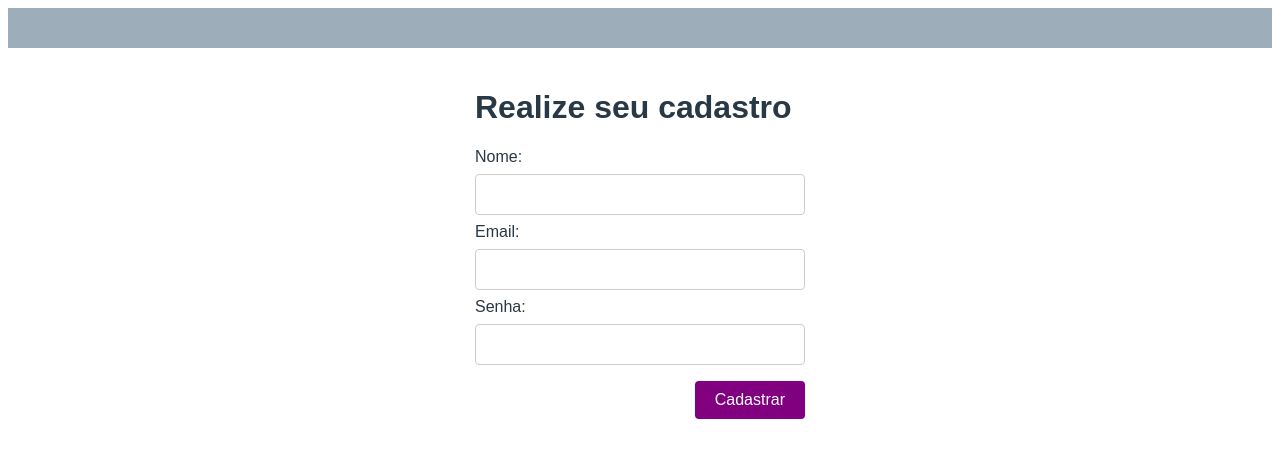
After one commit to Andre-06/quicklist, a Django app: page /auth/signup/ in a window 1280 px wide. The commit adds this page. Shown: the top 458 px of the page. Run offline with Django 4.2, Linux system fonts and the light colour scheme.

Commit message:
criação página cadastro

```diff
--- a/users/templates/login.html
+++ b/users/templates/login.html
@@ -17,7 +17,7 @@
       }
       form {
         margin: 0 auto;
-        max-width: 300px;
+        max-width: 330px;
         padding: 20px;
         text-align: left;
       }
--- /dev/null
+++ b/users/templates/signup.html
@@ -0,0 +1,76 @@
+{% load static %}
+<!DOCTYPE html>
+<html>
+  <head>
+    <title>Login</title>
+    <style>
+      body {
+        background-color: white;
+        font-family: Arial, sans-serif;
+        color: #293845;
+      }
+      header {
+        background-color: #9eadba;
+        color: white;
+        text-align: center;
+        padding: 10px;
+      }
+      form {
+        margin: 0 auto;
+        max-width: 330px;
+        padding: 20px;
+        text-align: left;
+      }
+      input[type="text"],
+      input[type="email"],
+      input[type="password"] {
+        width: 100%;
+        padding: 12px 20px;
+        margin: 8px 0;
+        display: inline-block;
+        border: 1px solid #ccc;
+        border-radius: 4px;
+        box-sizing: border-box;
+      }
+      button[type="submit"] {
+        background-color: purple;
+        border: none;
+        color: white;
+        padding: 10px 20px;
+        text-align: center;
+        text-decoration: none;
+        display: inline-block;
+        font-size: 16px;
+        margin: 8px 0;
+        border-radius: 4px;
+        cursor: pointer;
+      }
+      button[type="submit"]:hover {
+        background-color: #6A0DAD;
+      }
+      .btn{
+        text-align: right;
+      }
+    </style>
+  </head>
+  <body>
+    <header>
+      <h2>
+    </header>
+    <form>
+      <h1>Realize seu cadastro</h1>
+      <label for="username">Nome:</label>
+      <input type="text" id="username" name="username" required>
+      <br>
+      <label for="email">Email:</label>
+      <input type="email" id="email" name="email" required>
+      <br>
+      <label for="password">Senha:</label>
+      <input type="password" id="password" name="password" required>
+      <br>
+      <div class="btn">
+        <button type="submit">Cadastrar</button>
+      </div>
+    </form>
+  </body>
+</html>
--- a/users/urls.py
+++ b/users/urls.py
@@ -3,4 +3,5 @@ from . import views
 
 urlpatterns = [
     path('login/', views.logar, name="login"),
+    path('signup/', views.signup, name="signup"),
 ]
--- a/users/views.py
+++ b/users/views.py
@@ -12,7 +12,11 @@ from django.shortcuts import redirect
 #se tem caracter especial
 #se o email é um email
 
-def cadastro(request):
+def signup(request):
+    if request.method == "GET":
+        return render(request, 'signup.html')
+
+"""
     if request.user.is_authenticated:
         return redirect('/posts/new_post')
 
@@ -50,6 +54,7 @@ def cadastro(request):
         except:
             messages.add_message(request, constants.ERROR, 'Ocorreu um erro inesperado, tente novamente mais tarde X_X')
             return render(request, 'cadastro.html')
+"""
 
 def logar(request):
     if request.user.is_authenticated:
```
